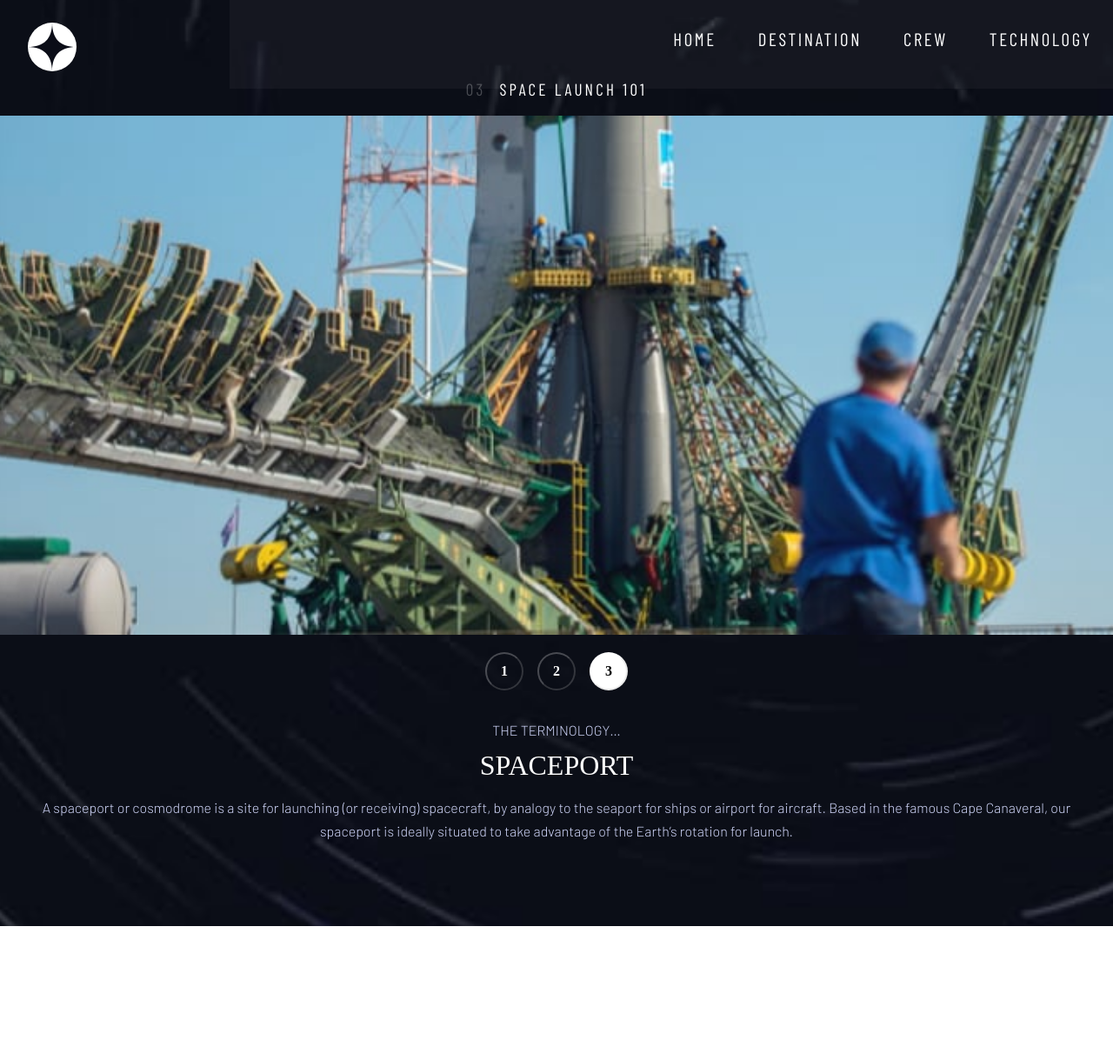
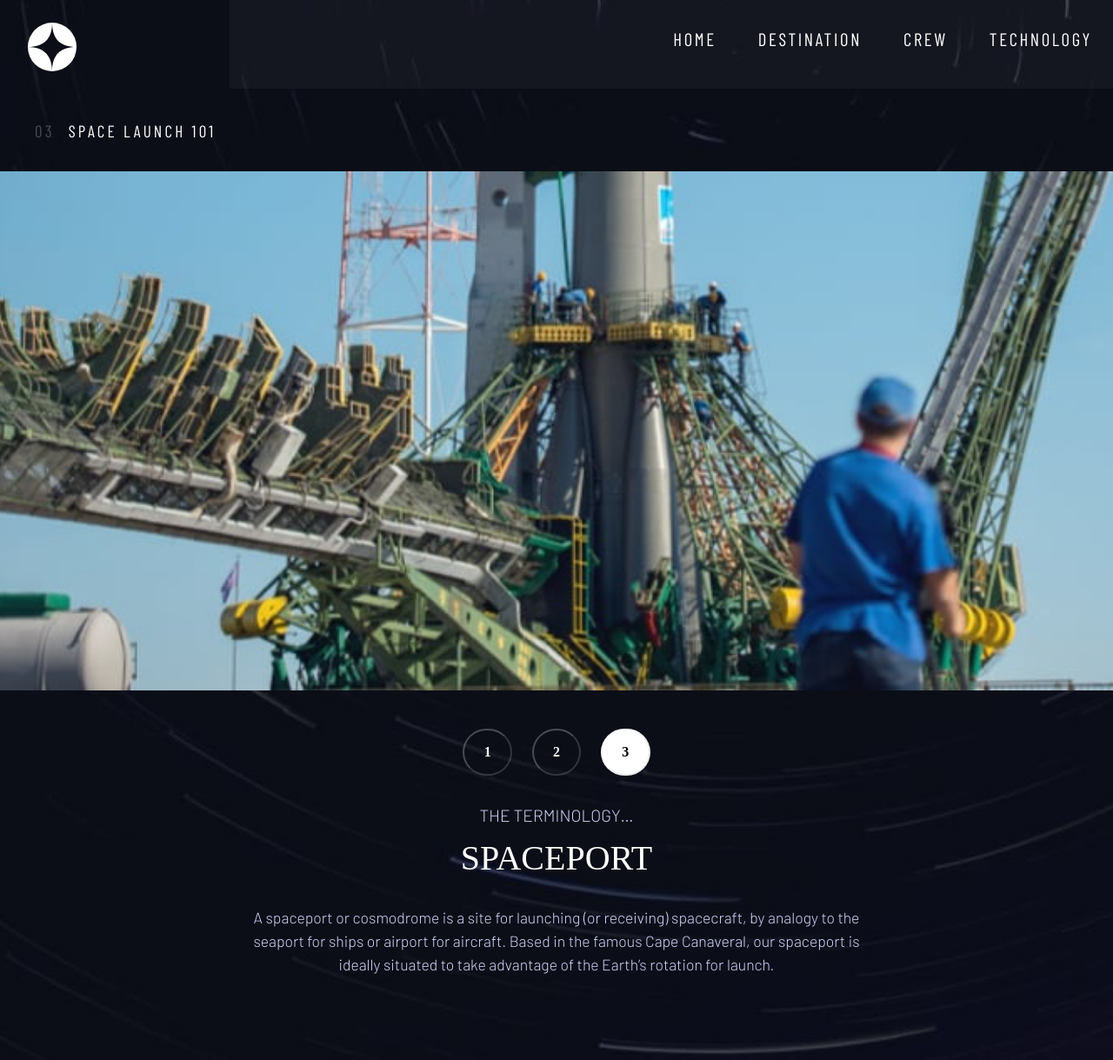
Before and after one commit to Makita7/space-tourism-site, a Vue app: page /spaceport in a window 1280 px wide. Shown: the top 1219 px of the page at 87% size. Before the commit the page ends 1065 px from the top, so only its background shows below. Built offline with nearby package versions, Linux system fonts and the light colour scheme; a web font is replaced by a local one.

Commit message:
tech tablet responsive

```diff
--- a/src/pages/TechnologyPage.vue
+++ b/src/pages/TechnologyPage.vue
@@ -9,7 +9,7 @@ import { RouterView } from 'vue-router';
 <template>
   <div class="tech">
     <div class="wrapper centered">
-      <div class="flex centered">
+      <div class="flex centered uncenter padTablet">
           <p class="num">03</p>
           <p class="pick">SPACE LAUNCH 101</p>
       </div>
@@ -52,4 +52,17 @@ import { RouterView } from 'vue-router';
   .route-leave-active{
       transition: all 0.3s ease-in;
   }
+  @media(min-width: 800px){
+    .tech{
+        background-image: url('../assets/technology/background-technology-tablet.jpg');
+    }
+    .uncenter{
+        justify-content: left;
+    }
+    .padTablet{
+        margin-top: 3rem;
+        margin-left: 1rem;
+        margin-bottom: 1rem;
+    }
+  }
 </style>
--- a/src/pages/tech/TechCard.vue
+++ b/src/pages/tech/TechCard.vue
@@ -13,9 +13,11 @@
     <div class="card">
         <img :alt="title" :src="img" />
         <TechNav/>
-        <p class="term">THE TERMINOLOGY…</p>
-        <p class="title">{{title}}</p>
-        <p class="description">{{description}}</p>
+        <div class="TextWrapper">
+            <p class="term">THE TERMINOLOGY…</p>
+            <p class="title">{{title}}</p>
+            <p class="description">{{description}}</p>
+        </div>
     </div>
 </template>
 
@@ -48,4 +50,23 @@
     .card{
         margin-bottom: 5rem;
     }
+
+    @media(min-width: 800px){
+        .TextWrapper{
+            width: 60%;
+            margin-left: 20%;
+            margin-top: 1rem;
+        }
+        .title{
+            font-size: 2.5rem;
+        }
+        .term{
+            font-size: 1.2rem;
+            margin-top: 1rem;
+        }
+        .description{
+            font-size: 1.1rem;
+            margin-top: 2rem;
+        }
+    }
 </style>
--- a/src/pages/tech/TechNav.vue
+++ b/src/pages/tech/TechNav.vue
@@ -51,4 +51,14 @@
         background-color: rgba(255, 255, 255, 1);
         color: black;
     }
+    @media(min-width: 800px){
+        .wrapper{
+            margin-top: 1.5rem;
+            margin-bottom: 0.5rem;
+        }
+        .btn{
+            padding: 1rem 1.4rem;
+            margin: 1rem 0.7rem;
+        }
+    }
 </style>
```
